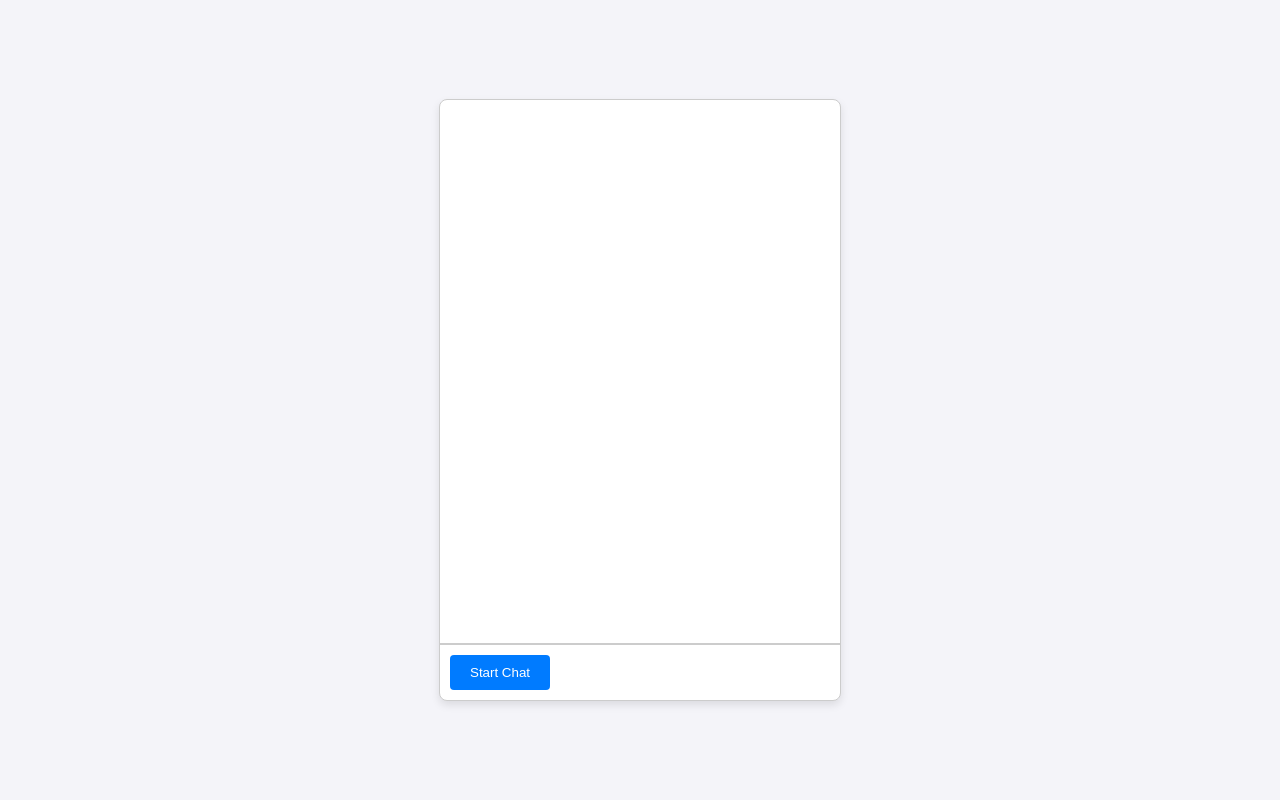
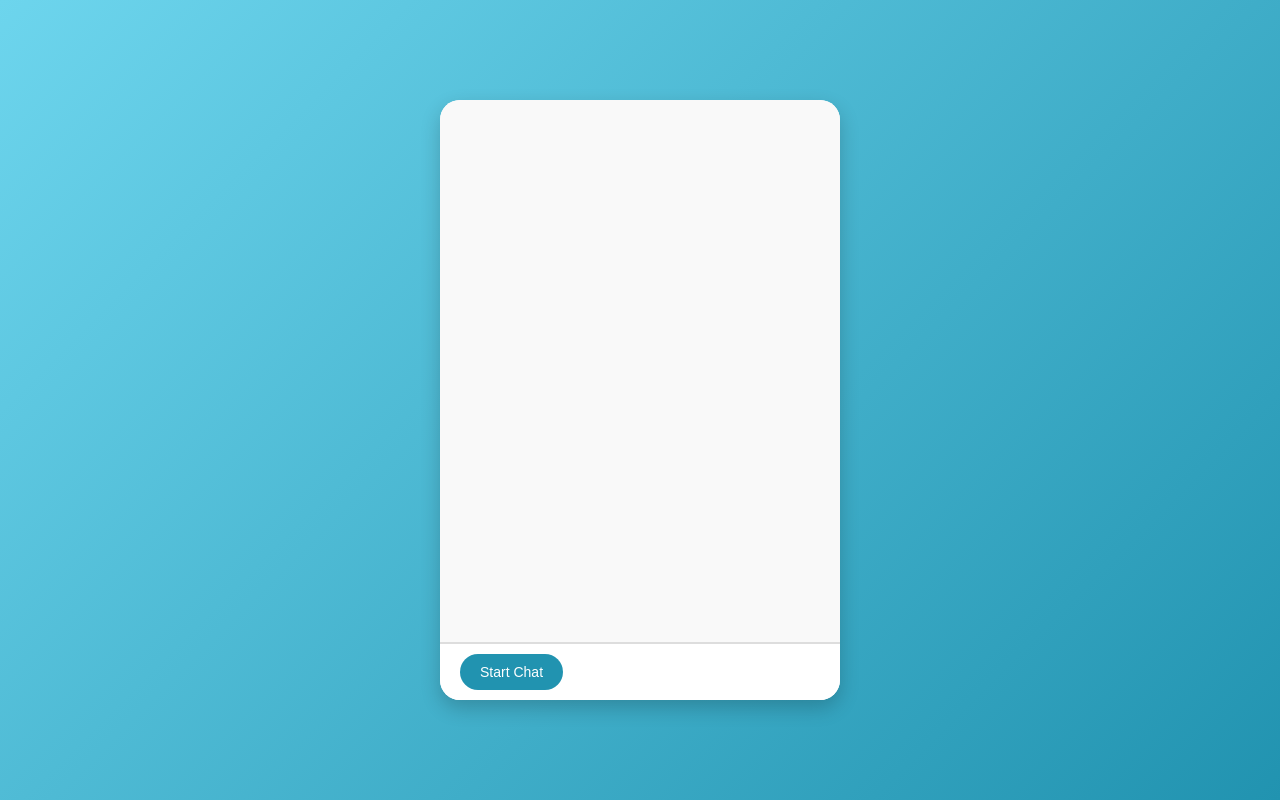
Before and after one commit to sakshamjain0464/saarthi-frontend, a React (Create React App) app: page / in a window 1280 px wide. Built offline with nearby package versions, Linux system fonts and the light colour scheme.

Commit message:
Update App.css

```diff
--- a/src/App.css
+++ b/src/App.css
@@ -1,106 +1,171 @@
-
+/* General Styles */
 body {
-  font-family: Arial, sans-serif;
+    font-family: 'Poppins', Arial, sans-serif;
     margin: 0;
     padding: 0;
     display: flex;
     justify-content: center;
     align-items: center;
     height: 100vh;
-  background-color: #f4f4f9;
+    background: linear-gradient(135deg, #6dd5ed, #2193b0); /* Gradient background */
+    color: #333;
 }
 
 .chat-container {
     width: 400px;
     height: 600px;
-  border: 1px solid #ccc;
-  border-radius: 8px;
-  box-shadow: 0 4px 8px rgba(0, 0, 0, 0.1);
+    border-radius: 20px;
+    box-shadow: 0 8px 20px rgba(0, 0, 0, 0.2);
     background-color: #fff;
     display: flex;
     flex-direction: column;
+    overflow: hidden;
+    position: relative;
 }
 
+h1 {
+    text-align: center;
+    color: #fff;
+    font-size: 28px;
+    margin: 20px 0;
+    font-weight: 600;
+    text-transform: uppercase;
+    letter-spacing: 1px;
+    background: #2193b0;
+    padding: 15px 0;
+    border-top-left-radius: 20px;
+    border-top-right-radius: 20px;
+}
+
+/* Chat Box */
 .chat-box {
     flex: 1;
     overflow-y: auto;
-  padding: 10px;
-  border-bottom: 1px solid #ccc;
+    padding: 15px;
+    background-color: #f9f9f9;
+    border-bottom: 1px solid #ddd;
 }
 
 .message {
     margin: 10px 0;
-  padding: 10px;
-  border-radius: 8px;
-  max-width: 70%;
+    padding: 12px 15px;
+    border-radius: 15px;
+    max-width: 75%;
+    word-wrap: break-word;
+    position: relative;
+    animation: fadeIn 0.3s ease-in-out;
 }
 
 .message.user {
     background-color: #dcf8c6;
     align-self: flex-end;
+    color: #333;
 }
 
 .message.bot {
     background-color: #ececec;
     align-self: flex-start;
+    color: #333;
 }
 
 .message p {
     margin: 0;
-  word-wrap: break-word;
+    font-size: 14px;
+    line-height: 1.5;
 }
 
+.message b {
+    font-weight: bold;
+    color: #2193b0;
+}
+
+@keyframes fadeIn {
+    from {
+        opacity: 0;
+        transform: translateY(10px);
+    }
+    to {
+        opacity: 1;
+        transform: translateY(0);
+    }
+}
+
+/* Input Container */
 .input-container {
     display: flex;
     padding: 10px;
-  border-top: 1px solid #ccc;
+    background-color: #fff;
+    border-top: 1px solid #ddd;
 }
 
 input {
     flex: 1;
-  padding: 10px;
-  border: 1px solid #ccc;
-  border-radius: 4px;
-  margin-right: 10px;
+    padding: 12px 15px;
+    border: 1px solid #ddd;
+    border-radius: 25px;
+    font-size: 14px;
+    outline: none;
+    transition: border-color 0.3s ease;
+}
+
+input:focus {
+    border-color: #2193b0;
 }
 
 button {
     padding: 10px 20px;
-  background-color: #007bff;
-  color: white;
+    margin-left: 10px;
+    background-color: #2193b0;
+    color: #fff;
     border: none;
-  border-radius: 4px;
+    border-radius: 25px;
     cursor: pointer;
+    font-size: 14px;
+    transition: background-color 0.3s ease;
 }
 
 button:hover {
-  background-color: #0056b3;
+    background-color: #1a7bb9;
 }
 
+/* Loader */
 .loader {
     text-align: center;
     font-style: italic;
-  color: #007bff;
+    color: #2193b0;
     margin-top: 10px;
+    animation: spin 1s linear infinite;
 }
 
+@keyframes spin {
+    from {
+        transform: rotate(0deg);
+    }
+    to {
+        transform: rotate(360deg);
+    }
+}
+
+/* Post-Itinerary Buttons */
 .post-itinerary-buttons {
     display: flex;
     gap: 10px;
     padding: 10px;
-  border-top: 1px solid #ccc;
+    border-top: 1px solid #ddd;
 }
 
 .post-itinerary-buttons button {
     flex: 1;
     padding: 10px;
-  background-color: #007bff;
+    background-color: #2193b0;
     color: white;
     border: none;
-  border-radius: 4px;
+    border-radius: 25px;
     cursor: pointer;
+    font-size: 14px;
+    transition: background-color 0.3s ease;
 }
 
 .post-itinerary-buttons button:hover {
-  background-color: #0056b3;
+    background-color: #1a7bb9;
 }
```
Lines whose indentation alone changed are shown as unchanged.
